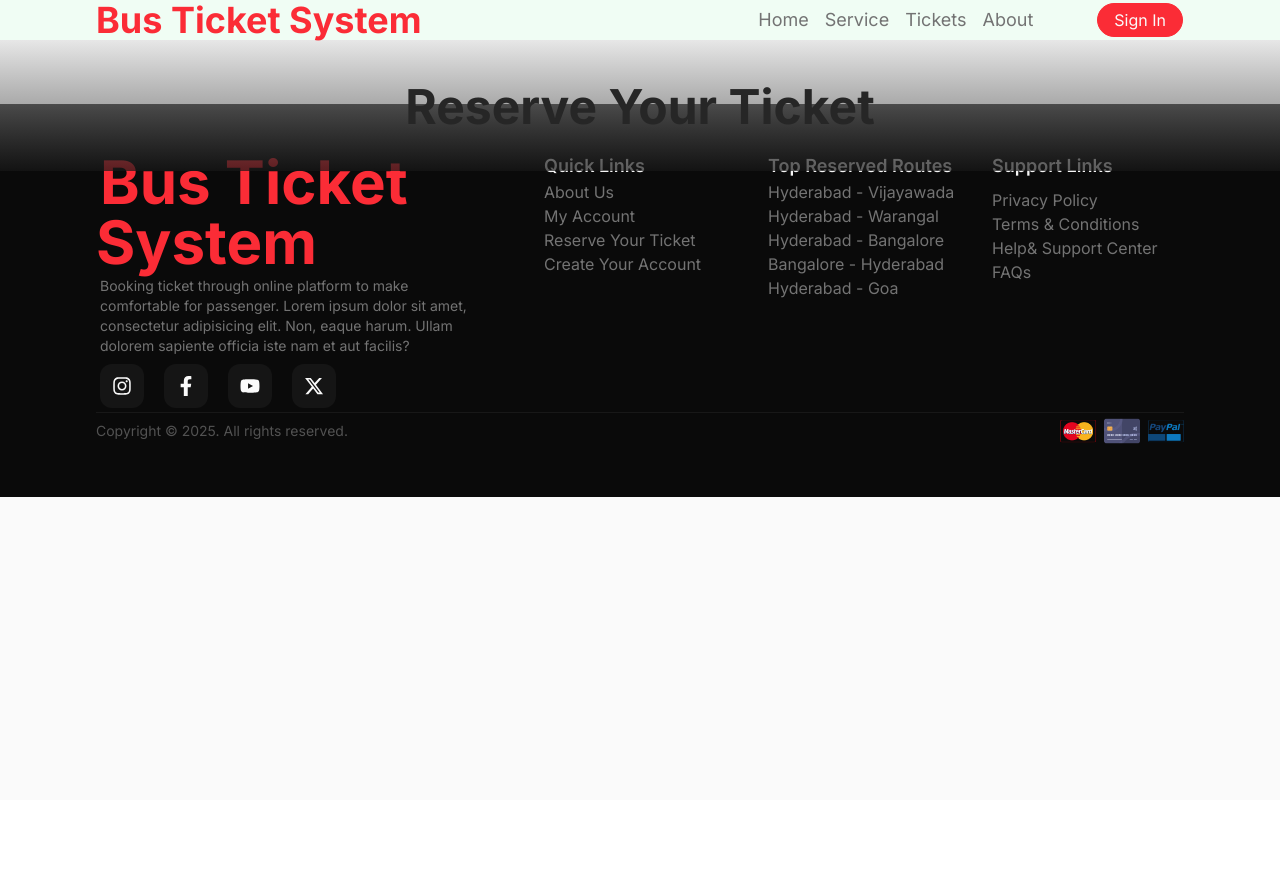
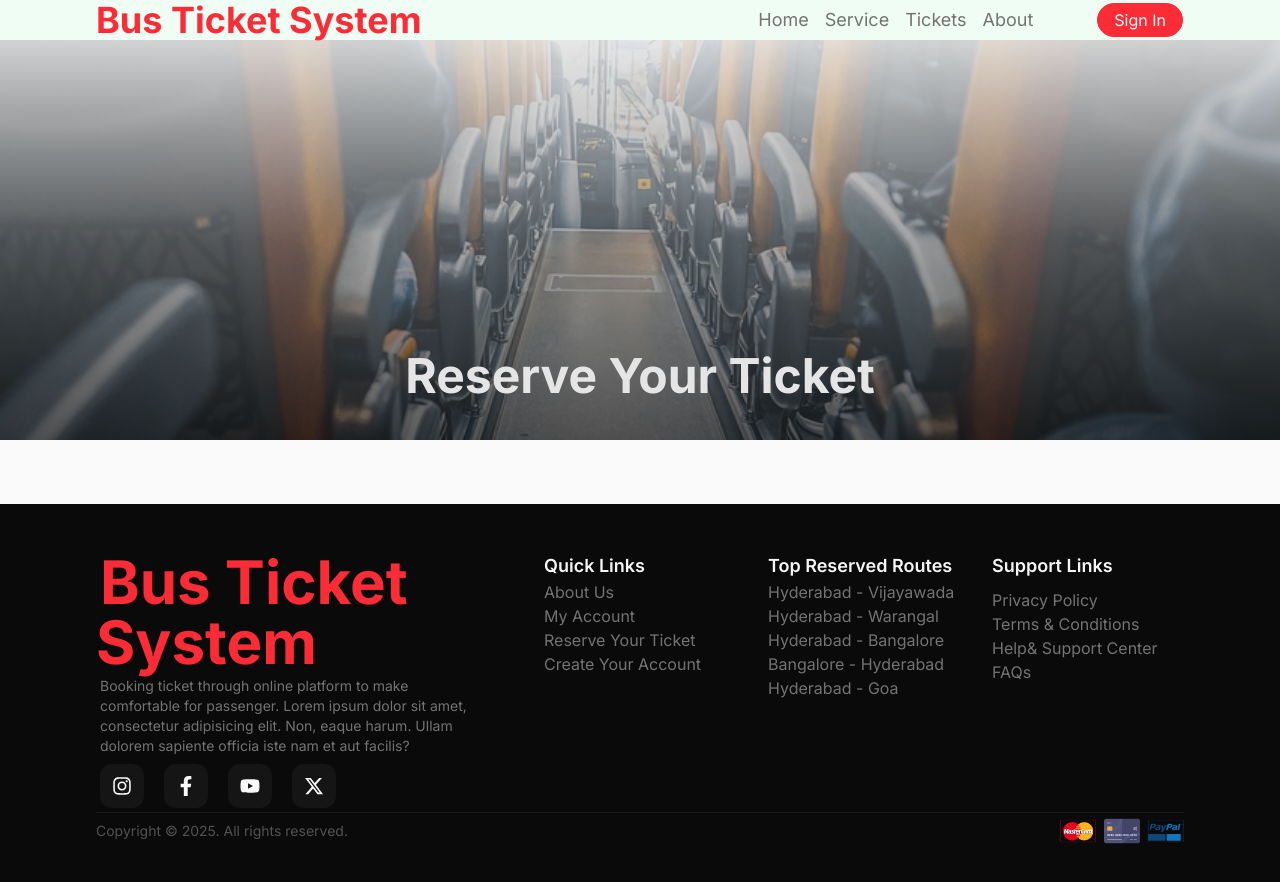
Before and after one commit to Arunkumar-60/personal-bus-booking-system, a React (Vite) app in the folder busticketbooking/: page /bus-tickets in a window 1280 px wide. Shown: the top 882 px of the page. Before the commit the page ends 800 px from the top, so only its background shows below. Built offline with nearby package versions, Linux system fonts and the light colour scheme.

Commit message:
toplayout image loading issue resolved

```diff
--- a/busticketbooking/src/layout/toppage/TopLayout.jsx
+++ b/busticketbooking/src/layout/toppage/TopLayout.jsx
@@ -1,35 +1,35 @@
 import React from 'react'
-import { motion } from 'framer-motion'
-import RootLayout from "../RootLayout"
+import {motion} from 'framer-motion'
+import RootLayout from '../RootLayout'
 
+const TopLayout = ({bgImg, title, className}) => {
 
-const TopLayout = ({BgImg, title, className}) => {
+  const variants= {
+    hidden : {opacity:0, y:-800},
+    visible : {opacity:1 , y: 0}
+  }
 
-    const variants = {
-        hidden :{opacity:0, y:-800},
-        visible:{opacity:1,y:0}
-
-    }
   return (
     <motion.div
-        className={`w-full bg-cover bg-no-repeat bg-center relative ${className}`}
-        style={ {backgroundImage: `url(${BgImg})`}}
+            className={`w-full bg-cover bg-no-repeat bg-center relative
+            ${className}`}
+            style={{backgroundImage: `url(${bgImg})`, minHeight:`400px`}}
             initial="hidden"
             animate="visible"
             exit="hidden"
             variants={variants}
-        transition={{duration:0.85 , ease: "easeInOut"}}
+            transition={{duration:0.85 , ease:"easeInOut"}}
     >
-      <RootLayout className={`absolute top-0 left-0 w-full h-full pb-10 pt-[9ch]
+      <RootLayout
+      className='absolute top-0 left-0 w-full h-full pb-10 pt-[9ch]
       bg-gradient-to-b from-neutral-200/90 via-neutral-500/60 to-neutral-900/70
-        flex items-center justify-end flex-col gap-3`}>
-
+      flex items-center justify-end flex-col gap-3 '>
         <motion.h1
           initial={{opacity:0,y:-800}}
           animate={{opacity:1,y:0}}
           exit={{opacity:0,y:-800}}
           transition={{duration:2, ease:"easeOut"}}
-          className='text-neutral-800 text-5xl font-bold capitalize'>
+          className='text-neutral-200 text-5xl font-bold capitalize'>
             {title}
         </motion.h1>
 
--- a/busticketbooking/src/pages/ticket/Ticket.jsx
+++ b/busticketbooking/src/pages/ticket/Ticket.jsx
@@ -1,14 +1,23 @@
 import React from 'react'
 import TopLayout from '../../layout/toppage/TopLayout'
+import ReserveTicketImg from '../../assets/bus-assets/reserveseat.jpg'
 
 const Ticket = () => {
+  const TopLayoutMappingData = [
+    {image_url:ReserveTicketImg,title_text:"reserve your ticket"}
+  ]
+
   return (
     <div className='w-full space-y-12 pb-16'>
-        {/* top Layout */}
-        <TopLayout BgImg={'https://cdn.pixabay.com/photo/2020/09/21/11/41/bus-5589826_1280.jgp'}
-        title={'reserve your ticket'}
-        />
-    </div>
+      {/* top layout */}
+
+
+      {TopLayoutMappingData.map((item,ind)=>(
+        <TopLayout key={ind}
+        bgImg={item.image_url}
+        title={item.title_text}/>
+      ))}
+      </div>
   )
 }
 
```
Also changed, not shown: busticketbooking/src/assets/bus-assets/reserveseat.jpg (added). Lines whose indentation alone changed are shown as unchanged.
